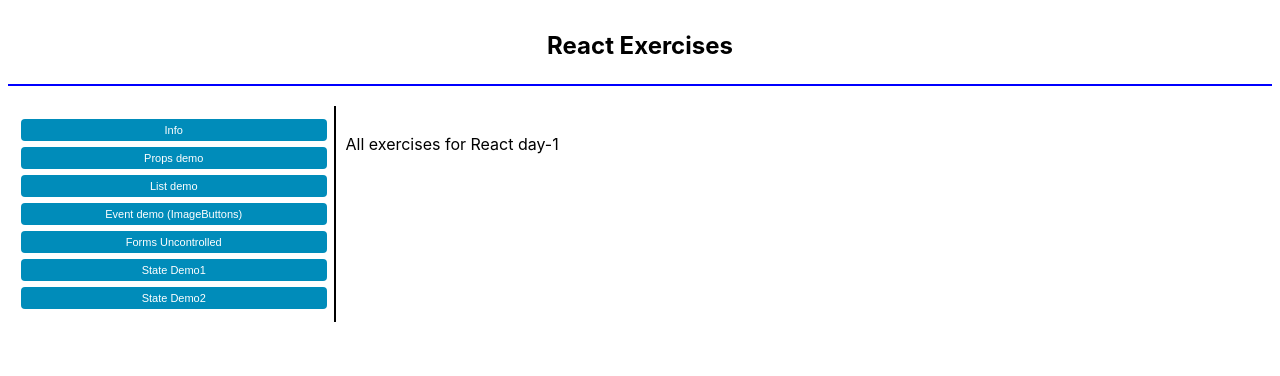
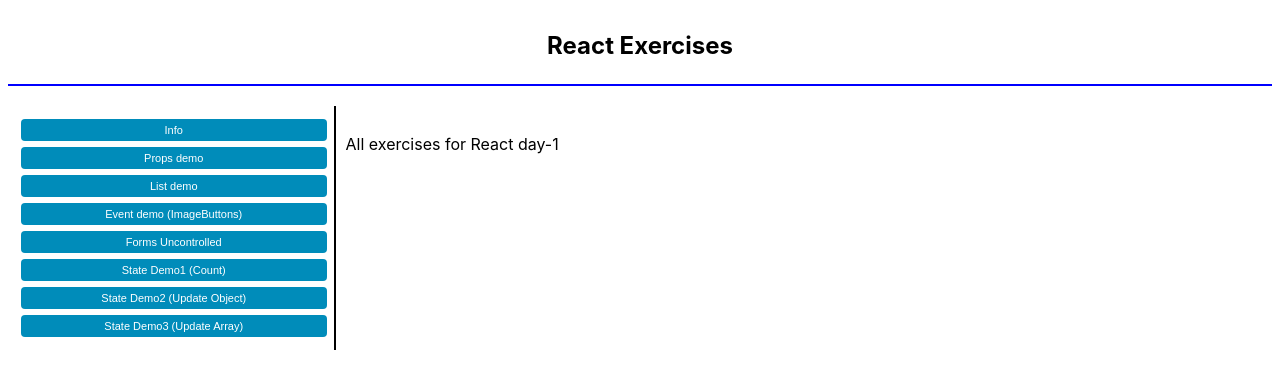
Before and after one commit to MarkusIngerslev/day1ex, a React (Vite) app: page / in a window 1280 px wide. Shown: the top 376 px of the page. Built offline with nearby package versions, Linux system fonts and the light colour scheme.

Commit message:
useState hook 5c løsning

```diff
--- a/src/App.tsx
+++ b/src/App.tsx
@@ -6,6 +6,7 @@
 import FormUncontrolled from "./exercises/FormUncontrolled";
 import StateDemo1 from "./exercises/StateDemo1";
 import StateDemo2 from "./exercises/StateDemo2";
+import StateDemo3 from "./exercises/StateDemo3";
 
 export default function App() {
     const [selectedView, setSelectedView] = useState("info");
@@ -26,14 +27,14 @@
                     </div>
                     <div className="exercise-style">
                         {selectedView == "info" ? <p>All exercises for React day-1</p> : null}
+                        {/**Add the exercise components you create for each exercise using the key you used for the matching button  */}
                         {selectedView == "props1" ? <PropsDemo title="Props Demo" /> : null}
                         {selectedView == "list1" ? <ListDemo title="List Demo" /> : null}
                         {selectedView == "ReactEvents1" ? <EventDemo title="React Events" /> : null}
                         {selectedView == "FormsUncontrolled" ? <FormUncontrolled title="Forms Uncontrolled" /> : null}
                         {selectedView == "StateDemo1" ? <StateDemo1 title="State Demo" /> : null}
                         {selectedView == "StateDemo2" ? <StateDemo2 title="State Demo2" /> : null}
-
-                        {/**Add the exercise components you create for each exercise using the key you used for the matching button  */}
+                        {selectedView == "StateDemo3" ? <StateDemo3 title="State Demo3" /> : null}
                     </div>
                 </div>
             </div>
@@ -66,10 +67,13 @@
                 Forms Uncontrolled
             </button>
             <button className="btn-w100" onClick={() => handleSelected("StateDemo1")}>
-                State Demo1
+                State Demo1 (Count)
             </button>
             <button className="btn-w100" onClick={() => handleSelected("StateDemo2")}>
-                State Demo2
+                State Demo2 (Update Object)
+            </button>
+            <button className="btn-w100" onClick={() => handleSelected("StateDemo3")}>
+                State Demo3 (Update Array)
             </button>
         </>
     );
--- /dev/null
+++ b/src/exercises/StateDemo3.tsx
@@ -0,0 +1,28 @@
+import { BaseProps } from "../types";
+import { users as usersFromDB, User } from "../data/data";
+import { useState } from "react";
+import UserTable from "../components/UserTable";
+import UserForm from "../components/UserForm";
+type Props = BaseProps;
+
+export default function StateDemo3({ title }: Props) {
+    const [users, setUsers] = useState<User[]>(usersFromDB || []);
+    //Derived value. No need for a useState here
+    const nextId = 1 + users.reduce((max, user) => (user.id > max ? user.id : max), users[0].id);
+
+    const onSubmitUser = (newUser: User) => {
+        newUser.id = nextId;
+        //This is the only place you have to change something
+        users.push(newUser);
+        console.log(users);
+        setUsers([...users]);
+    };
+
+    return (
+        <>
+            <h2>{title}</h2>
+            <UserTable users={users} />
+            <UserForm title="Add User" onSubmitUser={onSubmitUser} />
+        </>
+    );
+}
```
